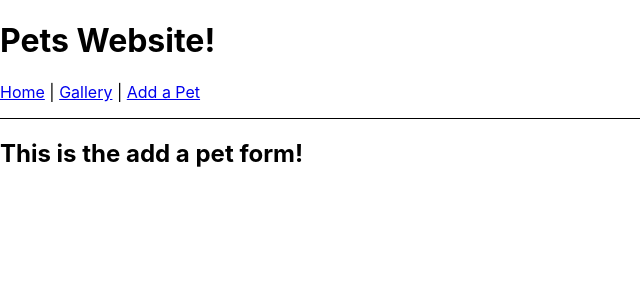
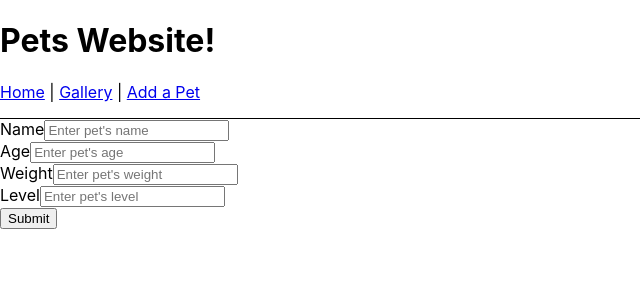
Before and after one commit to LiamV0715/Milestone-Project-2, a React (Create React App) app: page /addapet in a window 1280 px wide. Shown: the top 300 px of the page, without its empty margins (0-640 px from the left). Built offline with nearby package versions, Linux system fonts and the light colour scheme.

Commit message:
created pet form skeleton

```diff
--- a/controllers/pets_controller.js
+++ b/controllers/pets_controller.js
@@ -53,7 +53,7 @@ pets.put('/:id', async (req, res) => {
             }
         })
         res.status(200).json({
-            message: `Successfully updated ${updatedStages} stage(s)`
+            message: `Successfully updated ${updatedPets} pet(s)`
         })
     } catch(err) {
         res.status(500).json(err)
--- a/migrations/20240630181245-create-pets.js
+++ b/migrations/20240630181245-create-pets.js
@@ -27,7 +27,7 @@ module.exports = {
       level: {
         type: Sequelize.INTEGER,
         allowNull: false,
-      },
+      }
     });
   },
   async down(queryInterface, Sequelize) {
--- a/src/components/AddAPet.js
+++ b/src/components/AddAPet.js
@@ -3,7 +3,25 @@ import React from "react";
 export default function AddAPet() {
   return (
     <main>
-      <h2>This is the add a pet form!</h2>
+      <form>
+        <div class="form-group">
+          <label for="petName">Name</label>
+          <input type="name" class="form-control" id="petName" aria-describedby="emailHelp" placeholder="Enter pet's name"></input>
+        </div>
+        <div class="form-group">
+          <label for="age">Age</label>
+          <input type="age" class="form-control" id="age" placeholder="Enter pet's age"></input>
+        </div>
+        <div class="form-group">
+          <label for="weight">Weight</label>
+          <input type="weight" class="form-control" id="weight" placeholder="Enter pet's weight"></input>
+        </div>
+        <div class="form-group">
+          <label for="level">Level</label>
+          <input type="level" class="form-control" id="level" placeholder="Enter pet's level"></input>
+        </div>
+        <button type="submit" class="btn btn-primary">Submit</button>
+      </form>
     </main>
   );
 }
```
Also changed, not shown: 1 other file (tests, documents, lock files or other folders).
